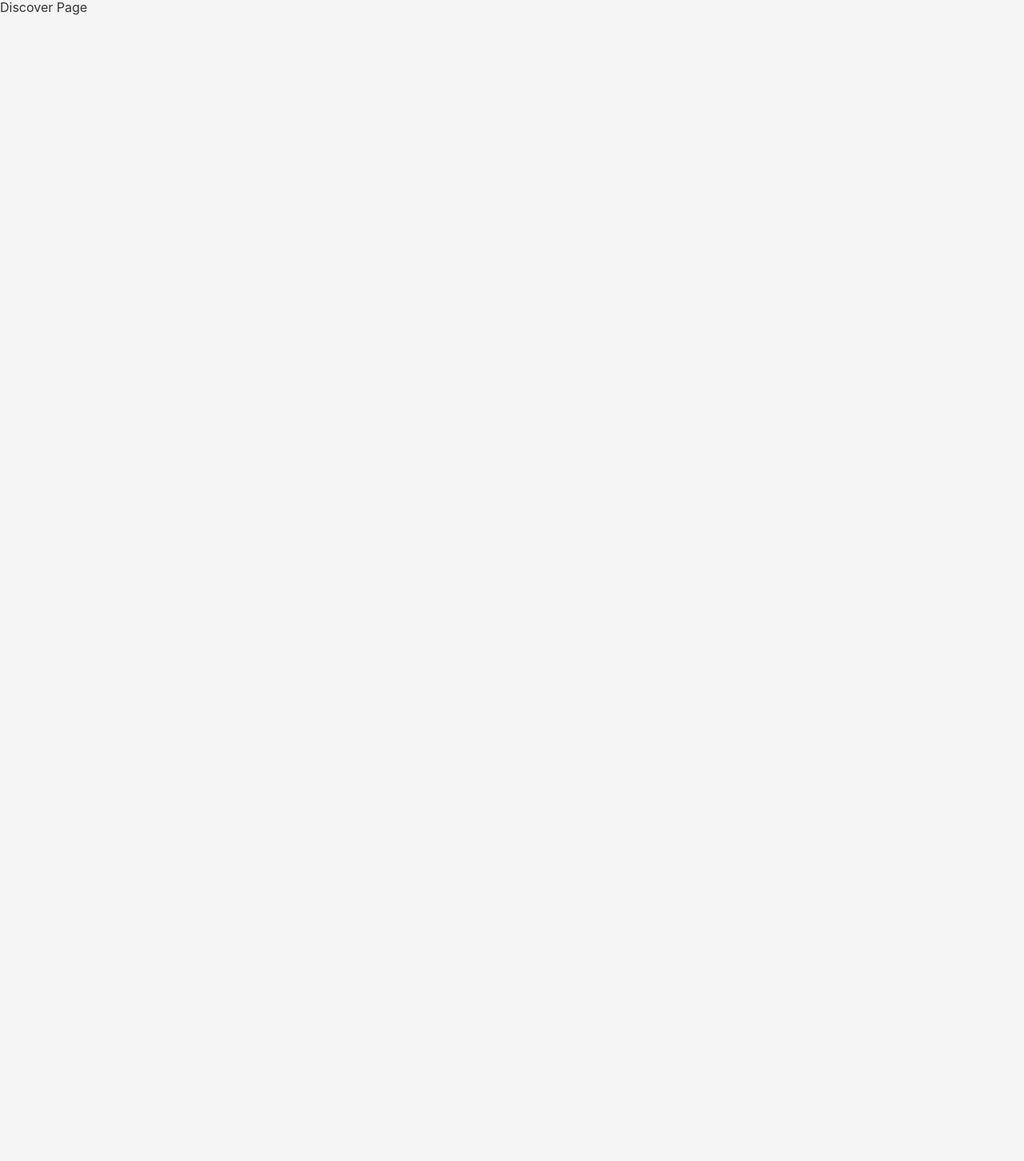
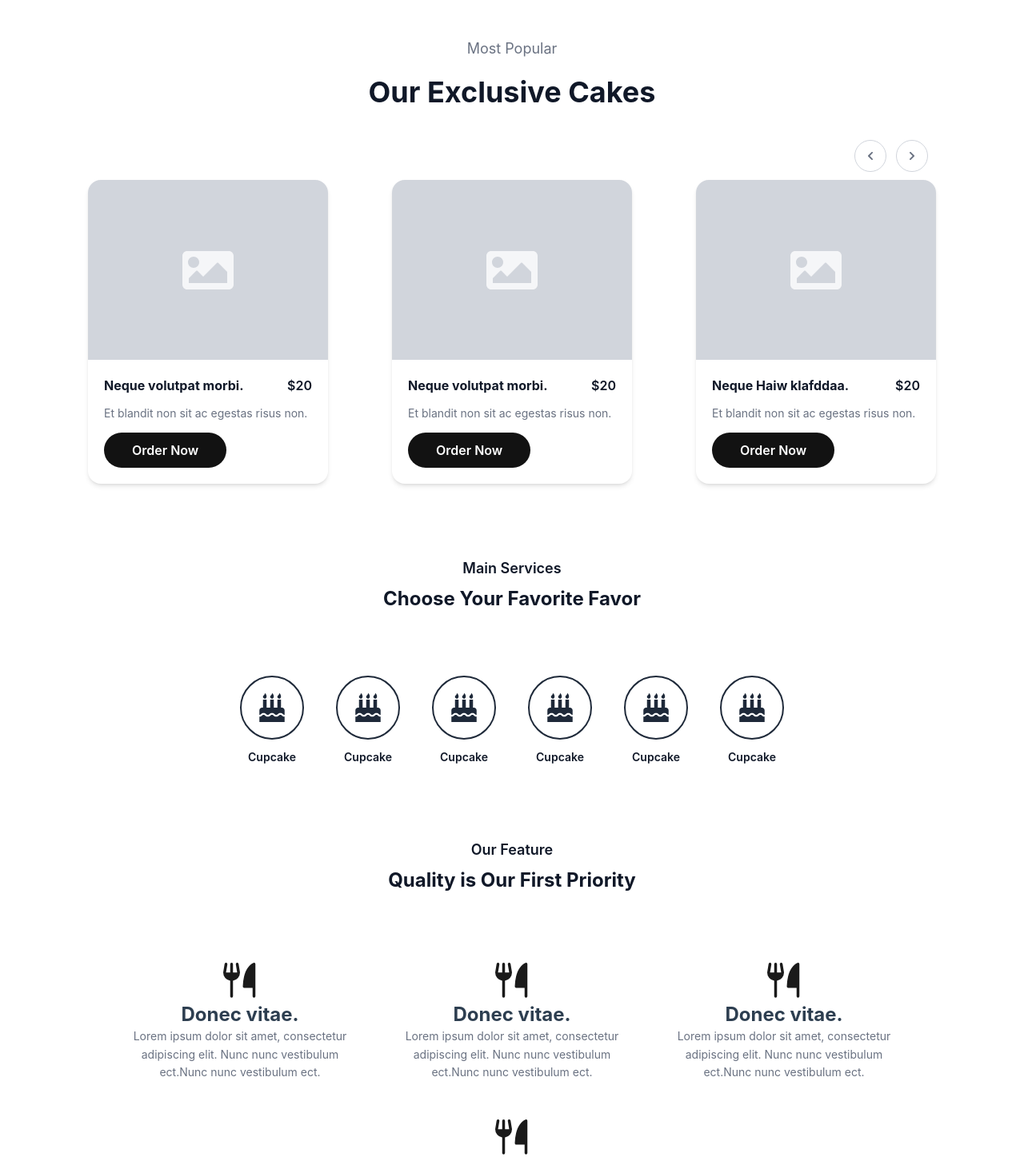
Before and after one commit to TAMIM-IQBAL0110/Sweetdeli-FoodWebApp, a React app in the folder Frontend/: page /discover in a window 1280 px wide. Shown: the part 94-1546 px from the top of the page at 80% size. Before the commit the page ends 800 px from the top, so only its background shows below. Built offline with nearby package versions, Linux system fonts and the light colour scheme; no server answers; sample sign-in values are in the browser's storage; the HTML template or start-up script is replaced by a standard one.

Commit message:
Add Discover Page and Its componnets

```diff
--- /dev/null
+++ b/Frontend/src/card/CakeCard.jsx
@@ -0,0 +1,15 @@
+import React from 'react'
+import { FaBirthdayCake } from "react-icons/fa";
+
+export default function CakeCard({ icon: Icon = FaBirthdayCake, label = "Cupcake" }) {
+  return (
+    <div className="flex flex-col items-center gap-3">
+      {/* Circle Icon */}
+      <div className="w-20 h-20 rounded-full border-2 border-gray-800 flex items-center justify-center">
+        <Icon className="w-9 h-9 text-gray-800" />
+      </div>
+      {/* Label */}
+      <p className="text-sm font-semibold text-gray-900">{label}</p>
+    </div>
+  )
+}
--- /dev/null
+++ b/Frontend/src/card/InfoCard.jsx
@@ -0,0 +1,26 @@
+import React from 'react'
+import { PiForkKnifeFill } from "react-icons/pi"; // Using Phosphor icons for that bold look
+
+export default function InfoCard({ icon: Icon = PiForkKnifeFill, title = "Donec vitae.", description = "Lorem ipsum dolor sit amet, consectetur adipiscing elit. Nunc nunc vestibulum ect." }) {
+  return (
+    <div className="max-w-[300px] bg-white p-8 rounded-lg flex flex-col items-center text-center transition-transform hover:scale-105 cursor-pointer">
+
+      {/* Icon Container */}
+      <div className="mb-6 text-[#1A1A1A]">
+        <Icon size={56} />
+      </div>
+
+      {/* Title */}
+      <h3 className="text-[#2D3E50] text-2xl font-bold mb-4">
+        {title}
+      </h3>
+
+      {/* Description */}
+      <p className="text-gray-500 text-sm leading-relaxed">
+        {description}
+        Nunc nunc vestibulum ect.
+      </p>
+
+    </div>
+  );
+}
--- /dev/null
+++ b/Frontend/src/card/ItemCard.jsx
@@ -0,0 +1,26 @@
+import React from "react";
+import { FaImage } from "react-icons/fa";
+import Button from "../componets/Button";
+
+export default function ItemCard({ name = "Neque volutpat morbi.", description = "Et blandit non sit ac egestas risus non.", price = "$20" }) {
+  return (
+    <div className="bg-white rounded-2xl shadow-md p-10 flex flex-col justify-between min-w-[300px] min-h-[200px]">
+      {/* Item Image */}
+      <div className="w-full aspect-[4/3] bg-gray-300 flex items-center justify-center rounded-t-2xl">
+        <FaImage className="text-white w-16 h-16 opacity-80" />
+      </div>
+
+      {/* Item Info */}
+      <div className="p-5 flex flex-col gap-3" style={{padding:"20px 20px"}}>
+        <div className="flex items-start justify-between">
+          <h3 className="text-base font-bold text-gray-900">{name}</h3>
+          <span className="text-base font-semibold text-gray-900 shrink-0 ml-2">{price}</span>
+        </div>
+        <p className="text-gray-500 text-sm leading-relaxed">{description}</p>
+        <div className="mt-1">
+          <Button variant="primary">Order Now</Button>
+        </div>
+      </div>
+    </div>
+  );
+}
--- a/Frontend/src/pages/Discover.jsx
+++ b/Frontend/src/pages/Discover.jsx
@@ -1,11 +1,183 @@
-import React from 'react'
+import React, { useState, useEffect } from "react";
+import { FaChevronLeft, FaChevronRight } from "react-icons/fa";
+import ItemCard from "../card/ItemCard";
+import CakeCard from "../card/CakeCard";
+import InfoCard from "../card/InfoCard";
+
+const cakes = [
+  {
+    name: "Neque volutpat morbi.",
+    description: "Et blandit non sit ac egestas risus non.",
+    price: "$20",
+  },
+  {
+    name: "Neque volutpat morbi.",
+    description: "Et blandit non sit ac egestas risus non.",
+    price: "$20",
+  },
+  {
+    name: "Neque Haiw klafddaa.",
+    description: "Et blandit non sit ac egestas risus non.",
+    price: "$20",
+  },
+  {
+    name: "Neque lorem patlaaa.",
+    description: "Et blandit non sit ac egestas risus non.",
+    price: "$20",
+  },
+  {
+    name: "Neque volutpat morbi.",
+    description: "Et blandit non sit ac egestas risus non.",
+    price: "$20",
+  },
+  {
+    name: "Neque volutpat morbi.",
+    description: "Et blandit non sit ac egestas risus non.",
+    price: "$20",
+  },
+];
+
+const getCardsPerPage = () => {
+  const width = window.innerWidth;
+  if (width >= 1024) return 3;
+  if (width >= 640) return 2;
+  return 1;
+};
 
 const Discover = () => {
+  const [cardsPerPage, setCardsPerPage] = useState(getCardsPerPage);
+  const [currentPage, setCurrentPage] = useState(0);
+  const totalPages = Math.ceil(cakes.length / cardsPerPage);
+
+  useEffect(() => {
+    const handleResize = () => {
+      const newCardsPerPage = getCardsPerPage();
+      setCardsPerPage(newCardsPerPage);
+      setCurrentPage((prev) => {
+        const newTotalPages = Math.ceil(cakes.length / newCardsPerPage);
+        return prev >= newTotalPages ? newTotalPages - 1 : prev;
+      });
+    };
+    window.addEventListener("resize", handleResize);
+    return () => window.removeEventListener("resize", handleResize);
+  }, []);
+
+  const handlePrev = () => {
+    setCurrentPage((prev) => (prev > 0 ? prev - 1 : totalPages - 1));
+  };
+
+  const handleNext = () => {
+    setCurrentPage((prev) => (prev < totalPages - 1 ? prev + 1 : 0));
+  };
+
+  const visibleCakes = cakes.slice(
+    currentPage * cardsPerPage,
+    currentPage * cardsPerPage + cardsPerPage,
+  );
+
   return (
-    <div>
-      <h1>Discover Page</h1>
+    <div className="flex flex-col items-center justify-center gap-3 bg-white">
+
+      {/* Most Popular Section */}
+      <div
+        className="py-20 px-6 md:px-20 relative bg-white"
+        style={{ padding: "40px 40px" }}
+      >
+        <div className="max-w-6xl mx-auto">
+          {/* Header */}
+          <div className="flex flex-col items-center mb-4">
+            <p
+              className="text-gray-500 text-lg mb-2"
+              style={{ padding: "10px 10px" }}
+            >
+              Most Popular
+            </p>
+            <h2
+              className="text-3xl md:text-4xl font-bold text-gray-900"
+              style={{ padding: "10px 10px" }}
+            >
+              Our Exclusive Cakes
+            </h2>
+          </div>
+
+          {/* Cake Cards and Arrow */}
+          <div
+            className="relative" style={{ padding: "20px 20px" }}
+          >
+            {/* Arrow */}
+            <div className="flex justify-end gap-3 mb-8 w-full" style={{padding:"10px 10px"}}>
+              <button
+                onClick={handlePrev}
+                className="w-10 h-10 rounded-full border border-gray-300 flex items-center justify-center hover:bg-gray-100 transition-colors cursor-pointer"
+              >
+                <FaChevronLeft className="text-gray-500 w-3 h-3" />
+              </button>
+              <button
+                onClick={handleNext}
+                className="w-10 h-10 rounded-full border border-gray-300 flex items-center justify-center hover:bg-gray-100 transition-colors cursor-pointer"
+              >
+                <FaChevronRight className="text-gray-500 w-3 h-3" />
+              </button>
+            </div>
+
+            {/* Card item */}
+            <div className="grid grid-cols-1 sm:grid-cols-2 lg:grid-cols-3 gap-20 w-full px-8 transition-all duration-500 ease-in-out">
+              {visibleCakes.map((cake, index) => (
+                <div
+                  key={currentPage * cardsPerPage + index}
+                  className="animate-fadeSlideIn w-full flex justify-center"
+                >
+                  <ItemCard
+                    name={cake.name}
+                    description={cake.description}
+                    price={cake.price}
+                  />
+                </div>
+              ))}
+            </div>
+          </div>
+        </div>
+      </div>
+
+      <div>
+        <div
+          className="flex flex-col items-center justify-center gap-2"
+          style={{ padding: "20px 20px" }}
+        >
+          <h2 className="text-lg font-semibold text-gray-900">Main Services</h2>
+          <h1 className="text-2xl font-bold text-gray-900">
+            Choose Your Favorite Favor
+          </h1>
+        </div>
+        {/* cake icons will be here */}
+        <div className="flex flex-wrap items-center justify-center gap-10" style={{ padding: "60px 60px" }}>
+          <CakeCard/>
+          <CakeCard/>
+          <CakeCard/>
+          <CakeCard/>
+          <CakeCard/>
+          <CakeCard/>
+        </div>
+      </div>
+
+      <div>
+        <div
+          className="flex flex-col items-center justify-center gap-2"
+          style={{ padding: "20px 20px" }}
+        >
+          <h2 className="text-lg font-semibold text-gray-900">Our Feature</h2>
+          <h1 className="text-2xl font-bold text-gray-900">Quality is Our First Priority</h1>
+        </div>
+        {/* dine icons will be here */}
+        <div className="flex flex-wrap items-center justify-center gap-10" style={{ padding: "60px 60px" }}>
+            <InfoCard/>
+            <InfoCard/>
+            <InfoCard/>
+            <InfoCard/>
+        </div>
+      </div>
     </div>
-  )
-}
+  );
+};
 
-export default Discover
+export default Discover;
```
